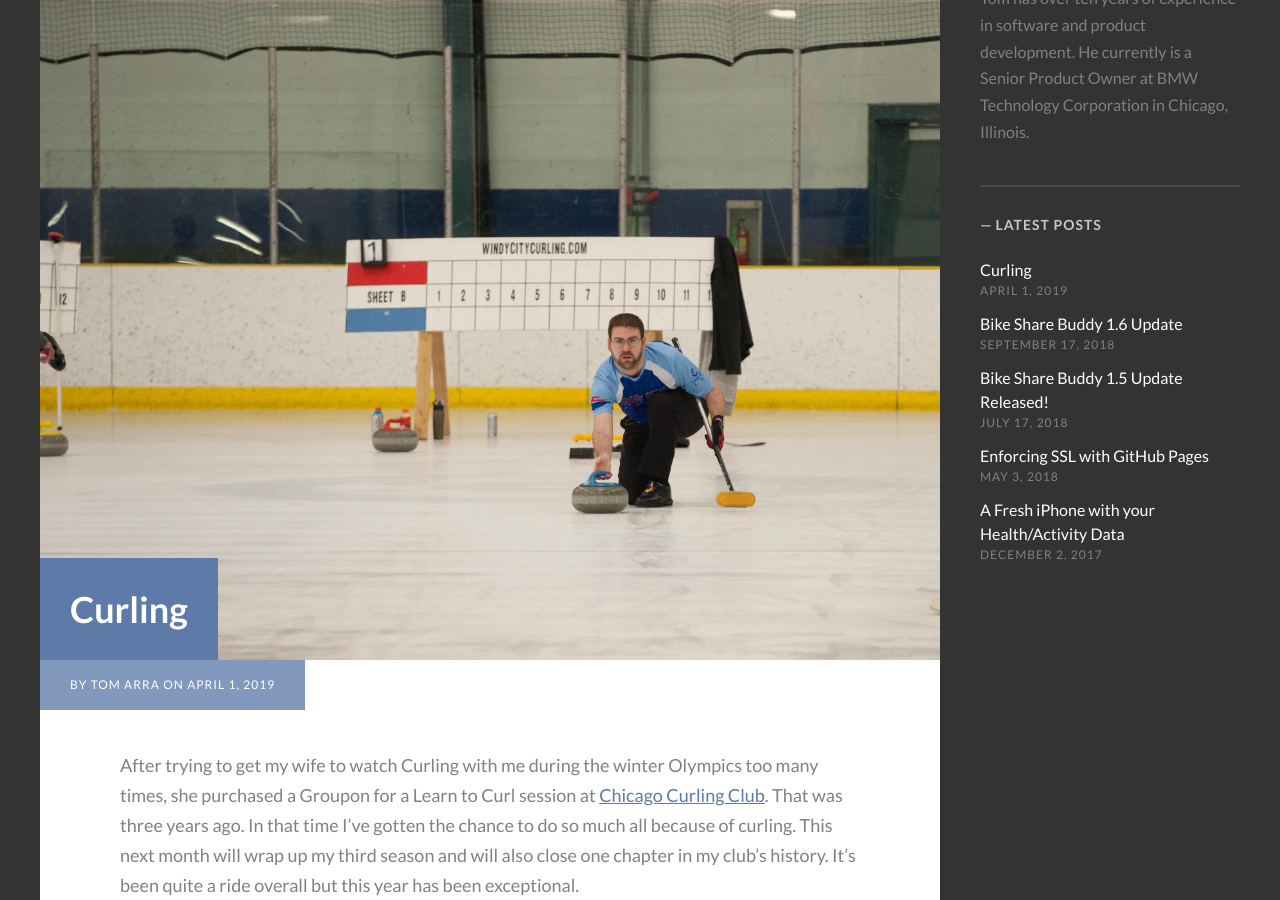
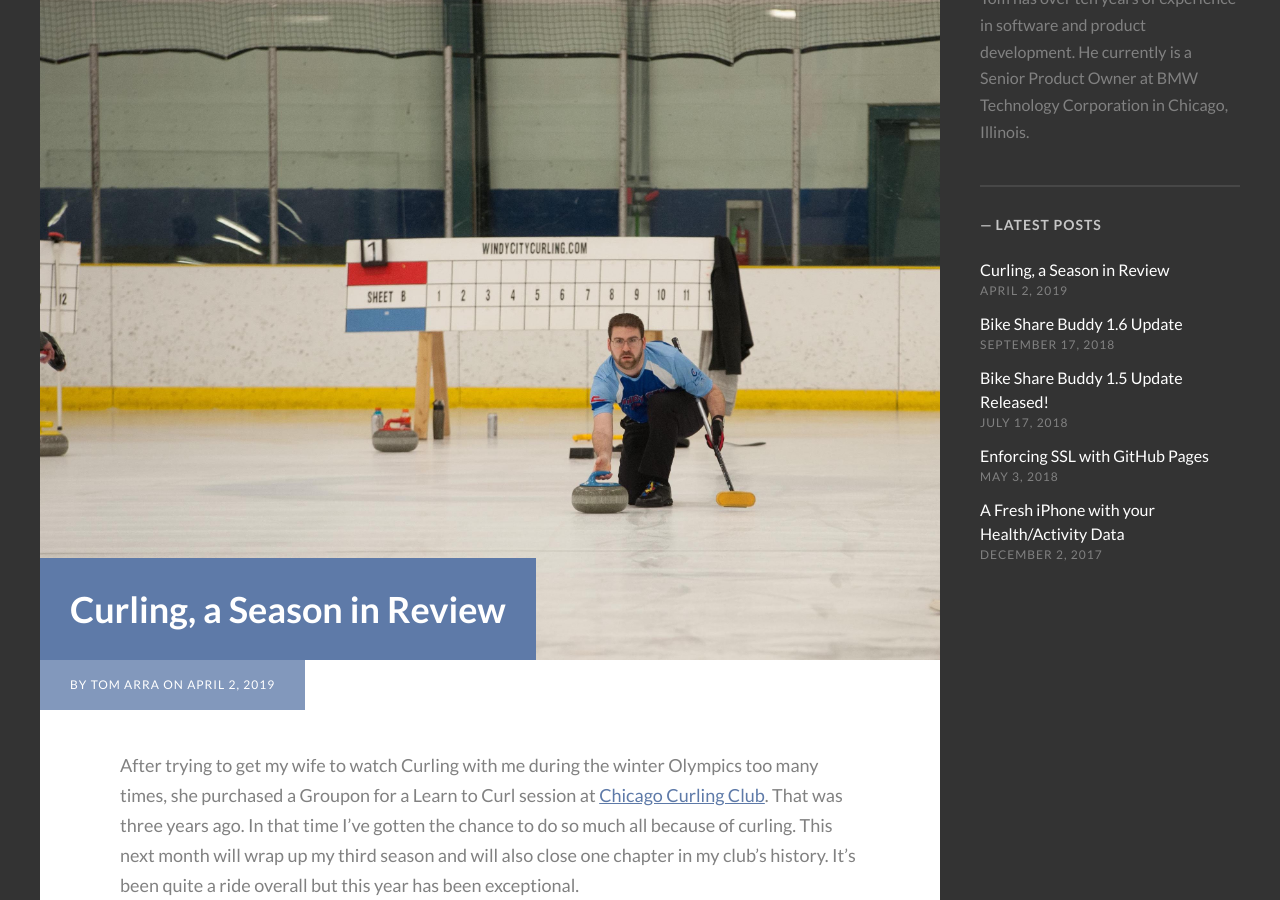
Before and after one commit to tomarra/tomarra.github.io, a Jekyll site: the page built from _posts/2019-04-02-curling.markdown, in a window 1280 px wide and 900 px high, scrolled down 298 px. Built offline with Jekyll 4.4.1, drawn with Linux system fonts in a browser that asks for light colours; some web fonts are replaced.

Commit message:
Update and rename 2019-04-01-curling.markdown to 2019-04-02-curling.markdown

```diff
--- a/_posts/2019-04-01-curling.markdown
+++ b/_posts/2019-04-02-curling.markdown
@@ -1,7 +1,7 @@
 ---
 layout: post
-title:  "Curling"
-date:   2019-04-01
+title:  "Curling, a Season in Review"
+date:   2019-04-02
 banner_image: Curling.jpg
 tags: curling wcc windycitycurling
 ---
```
